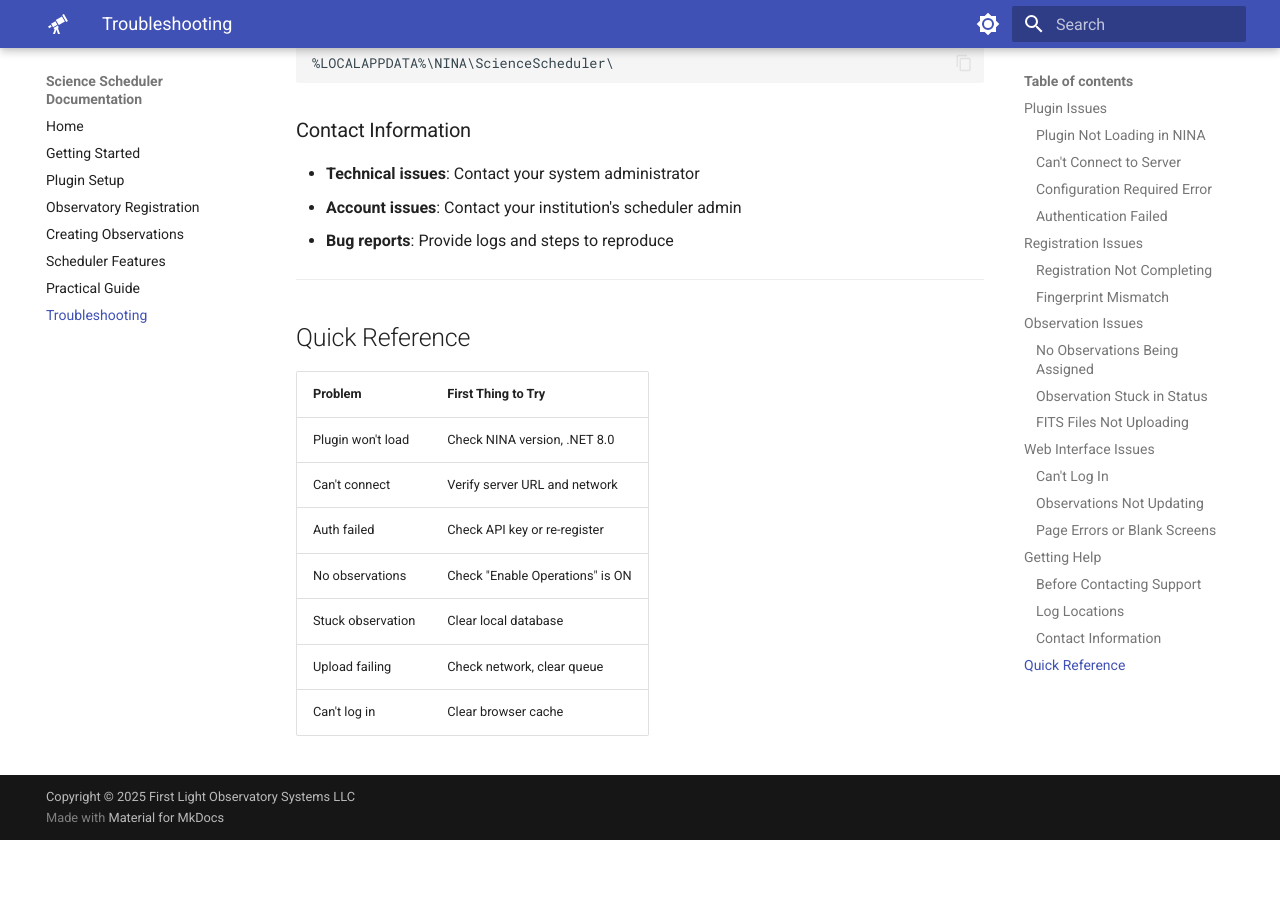
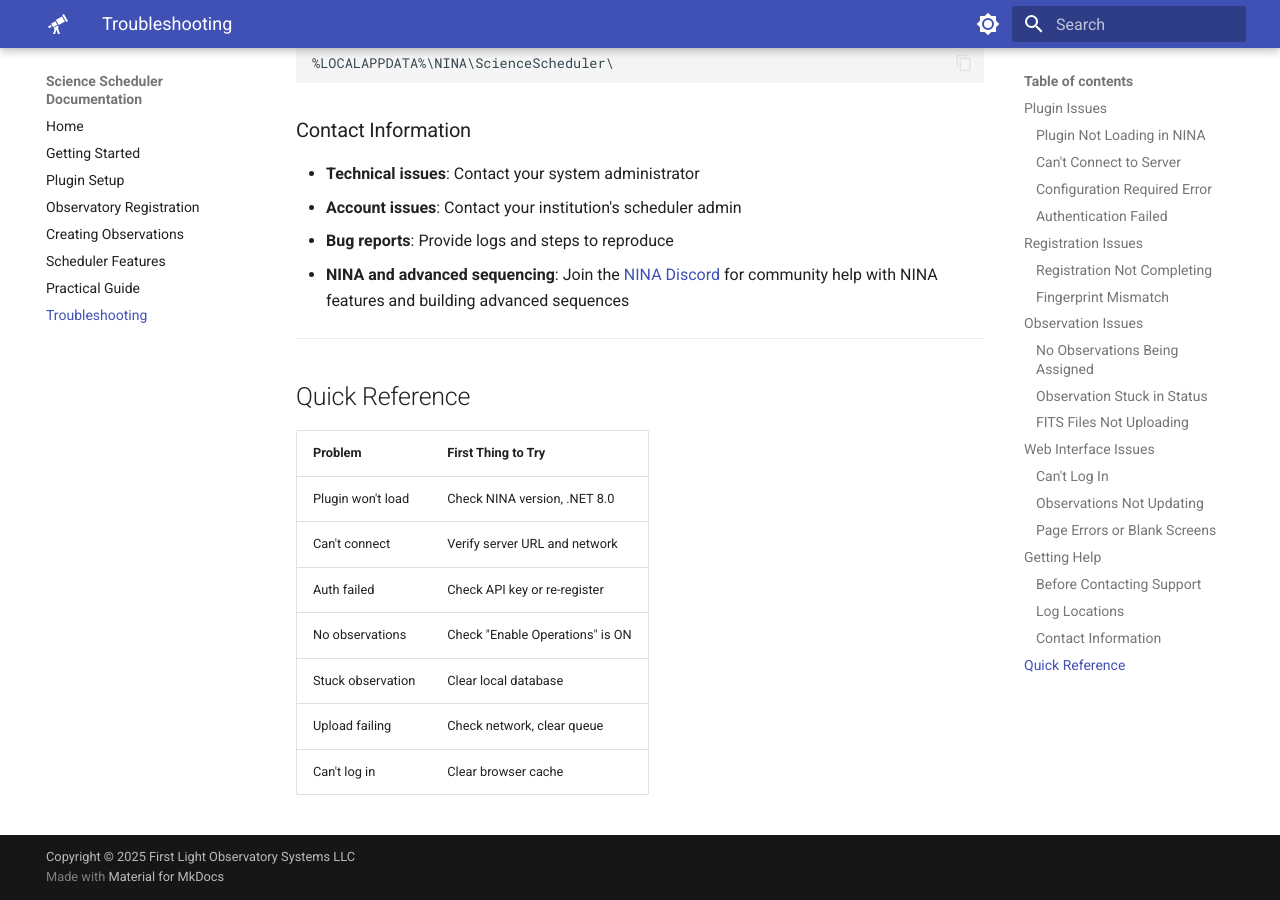
Before and after one commit to First-Light-Systems/nina-scheduler-docs, an MkDocs documentation site: the page built from docs/TROUBLESHOOTING.md, in a window 1280 px wide and 900 px high, scrolled down 7160 px. Built offline with MkDocs 1.6.1 and Material for MkDocs 9.7.7, drawn with Linux system fonts in a browser that asks for light colours; before the commit the page ends 8000 px from its top, so only the background shows below that.

Commit message:
Sync: Add NINA Discord link for advanced sequencing help

```diff
--- a/docs/TROUBLESHOOTING.md
+++ b/docs/TROUBLESHOOTING.md
@@ -332,6 +332,7 @@ Gather this information:
 - **Technical issues**: Contact your system administrator
 - **Account issues**: Contact your institution's scheduler admin
 - **Bug reports**: Provide logs and steps to reproduce
+- **NINA and advanced sequencing**: Join the [NINA Discord](https://discord.gg/nighttime-imaging-n-astronomy-244681146296762369) for community help with NINA features and building advanced sequences
 
 ---
 
```
